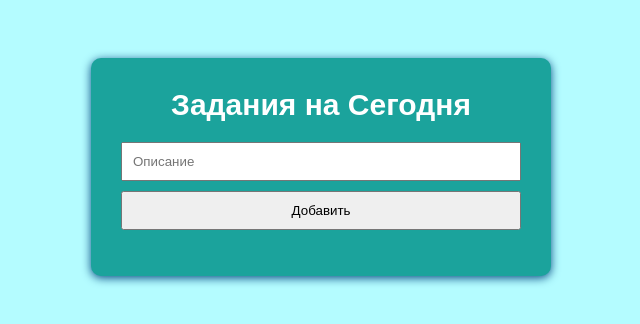
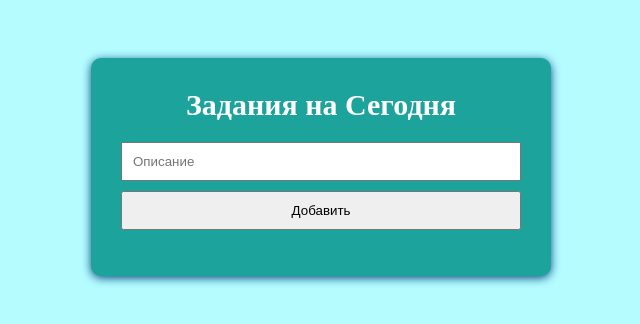
Before and after one commit to gitnikitih/Firts, a plain HTML site: page index.html in a window 1280 px wide. Shown: the whole page, without its empty margins (319-959 px from the left). Drawn offline with Linux system fonts and the light colour scheme.

Commit message:
Update index.css

```diff
--- a/index.css
+++ b/index.css
@@ -1,6 +1,6 @@
 body {
     background-color: rgba(0, 247, 255, 0.295);
-    font-family: sans-serif;
+    /* font-family: sans-serif; */
     -webkit-box-sizing: content-box;
     box-sizing: content-box;
 }
```
